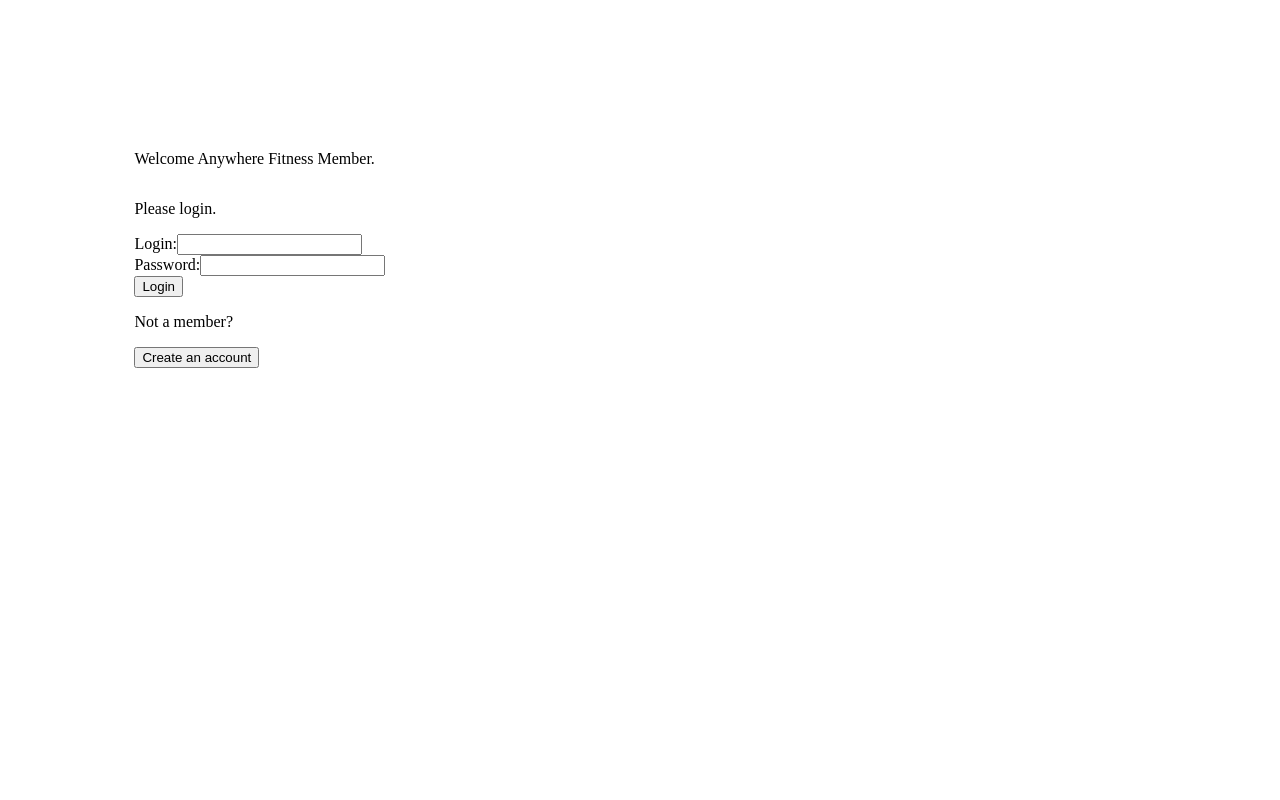
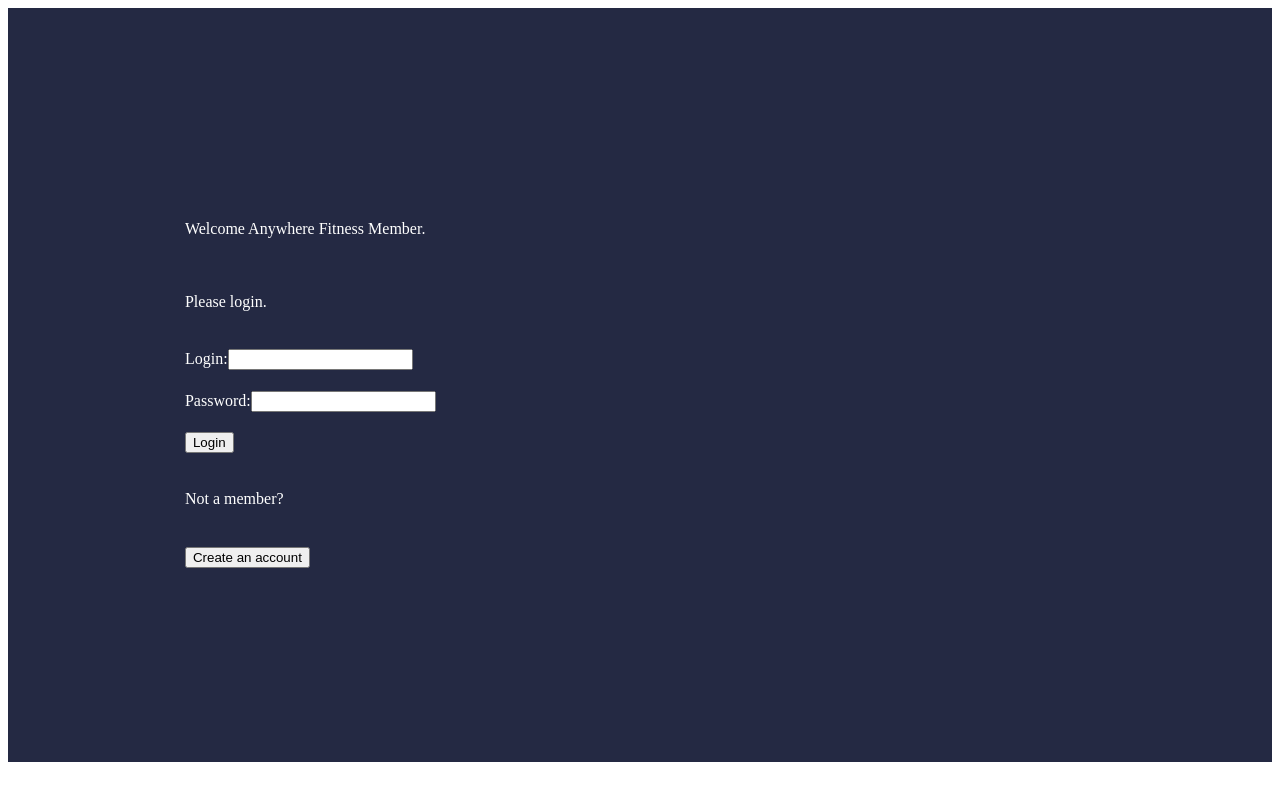
Before and after one commit to MatthewKolmorgen/front-end-1, a React (Create React App) app: page /login in a window 1280 px wide. Built offline with nearby package versions, Linux system fonts and the light colour scheme.

Commit message:
working styles

```diff
--- a/src/App.js
+++ b/src/App.js
@@ -9,11 +9,20 @@ import UserCreate from './Components/UserCreate';
 import CreateInstructor from './Components/CreateInstructor';
 import Members from './ClientComponents/Members';
 import InstructorClasses from './InstructorComponents/InstructrorPage.js';
+import styled from 'styled-components';
+
+const Div = styled.div`
+    background: #242943;
+    padding: 5%;
+    color: #ffffff;
+    font-weight: 300;
+    line-height: 1.65;
+`;
 
 function App() {
 
     return (
-        <div className="App">
+        <Div className="App">
             <Router>
 
                 {/* Home Page */}
@@ -43,7 +52,7 @@ function App() {
                     <Route exact path='/instructorpage' component={InstructorClasses} />
                 </Switch>
             </Router>
-        </div>
+        </Div>
 
     );
 }
--- a/src/ClientComponents/Members.js
+++ b/src/ClientComponents/Members.js
@@ -1,12 +1,23 @@
 import React from 'react';
 // import ClassCard from '../InstructorComponents/ClassCard.js';
+import styled from 'styled-components';
+
+const Div = styled.div`
+    display: flex;
+    flex-direction: column;
+    padding: 10%;
+    background: #242943;
+    color: #ffffff;
+    font-weight: 300;
+    line-height: 1.65;
+    `;
 
 const Members = () => {
     return (
-        <div>
+        <Div>
             <h1>Today's Classes</h1>
             {/* <ClassCard /> Need Backend Data to finish */}
-        </div>
+        </Div>
     )
 };
 
--- a/src/Components/CreateInstructor.js
+++ b/src/Components/CreateInstructor.js
@@ -2,6 +2,20 @@ import axios from 'axios';
 import React, { useState, useEffect } from 'react';
 import * as yup from 'yup';
 import { Link } from 'react-router-dom';
+import styled from 'styled-components';
+
+const Form = styled.form`
+    display: flex;
+    flex-direction: column;
+    padding: 10%;
+    height: 50vh;
+    justify-content: space-evenly;
+    background: #242943;
+    color: #ffffff;
+    font-weight: 300;
+    line-height: 1.65;
+    width: 40%;
+    `;
 
 const formSchema = yup.object().shape({
 
@@ -94,7 +108,7 @@ const CreateInstructor = () => {
 
     return (
 
-        <form onSubmit={onSubmit}>
+        <Form onSubmit={onSubmit}>
 
             <h1>Welcome to Anywhere Fitness!</h1>
             <p>Please fill out the form below to register as a new instructor</p>
@@ -173,7 +187,7 @@ const CreateInstructor = () => {
             </Link>
             </p>
 
-        </form>
+        </Form>
 
 
     )
--- a/src/Components/LoginInstructor.js
+++ b/src/Components/LoginInstructor.js
@@ -1,6 +1,19 @@
 import React, { useEffect } from 'react';
 import { Link, Switch, Redirect } from 'react-router-dom';
 // import axios from 'axios';
+import styled from 'styled-components';
+
+const Form = styled.form`
+    display: flex;
+    flex-direction: column;
+    padding: 10%;
+    height: 50vh;
+    justify-content: space-evenly;
+    background: #242943;
+    color: #ffffff;
+    font-weight: 300;
+    line-height: 1.65;
+    `;
 
 const LoginInstructor = () => {
 
@@ -22,7 +35,11 @@ const LoginInstructor = () => {
 
     return (
 
-        <form>
+        <Form>
+
+            <h1>Welcome Anywhere Fitness Instructor.</h1>
+            <p>Please login.
+            </p>
             <label>
                 E-mail address
                 <input
@@ -43,11 +60,12 @@ const LoginInstructor = () => {
                 </Link>
 
                 <p>Do you need to register as an instructor?
+                </p>
                     <Link to='/instructor'>
                         <button>Create Account</button>
                     </Link>
-                </p>
-        </form>
+
+        </Form>
     )
 }
 
--- a/src/Components/UserCreate.js
+++ b/src/Components/UserCreate.js
@@ -2,6 +2,20 @@ import React, { useState, useEffect } from 'react';
 import axios from 'axios';
 import { Link } from 'react-router-dom';
 import * as yup from 'yup';
+import styled from 'styled-components';
+
+const Form = styled.form`
+    display: flex;
+    flex-direction: column;
+    padding: 10%;
+    height: 60vh;
+    justify-content: space-evenly;
+    background: #242943;
+    color: #ffffff;
+    font-weight: 300;
+    line-height: 1.65;
+    width: 50%;
+    `;
 
 const initialUserValues = {
 
@@ -93,7 +107,7 @@ const UserCreate = () => {
 
     return (
 
-        <form onSubmit={onSubmit}>
+        <Form onSubmit={onSubmit}>
 
             <h1>Welcome to Anywhere Fitness!</h1>
             <p>Please fill out the form below to join.</p>
@@ -165,7 +179,7 @@ const UserCreate = () => {
             </Link>
             </p>
 
-        </form>
+        </Form>
 
     )
 
--- a/src/Components/UserLogin.js
+++ b/src/Components/UserLogin.js
@@ -8,7 +8,11 @@ const Form = styled.form`
     flex-direction: column;
     padding: 10%;
     height: 50vh;
-    justify-content: ;
+    justify-content: space-evenly;
+    background: #242943;
+    color: #ffffff;
+    font-weight: 300;
+    line-height: 1.65;
     `;
 
 // const initialLogin = {
--- a/src/InstructorComponents/InstructrorPage.js
+++ b/src/InstructorComponents/InstructrorPage.js
@@ -1,6 +1,20 @@
 import React from 'react';
 import CreateClass from './Classes.js';
 // import EditClasses from './EditClass.js';
+import styled from 'styled-components';
+
+const Form = styled.form`
+    display: flex;
+    flex-direction: column;
+    padding: 10%;
+    height: 50vh;
+    justify-content: space-evenly;
+    background: #242943;
+    color: #ffffff;
+    font-weight: 300;
+    line-height: 1.65;
+    `;
+
 
 // Need backend to Edit/Delete tasks will create Mockdata in it's place.
 
```
